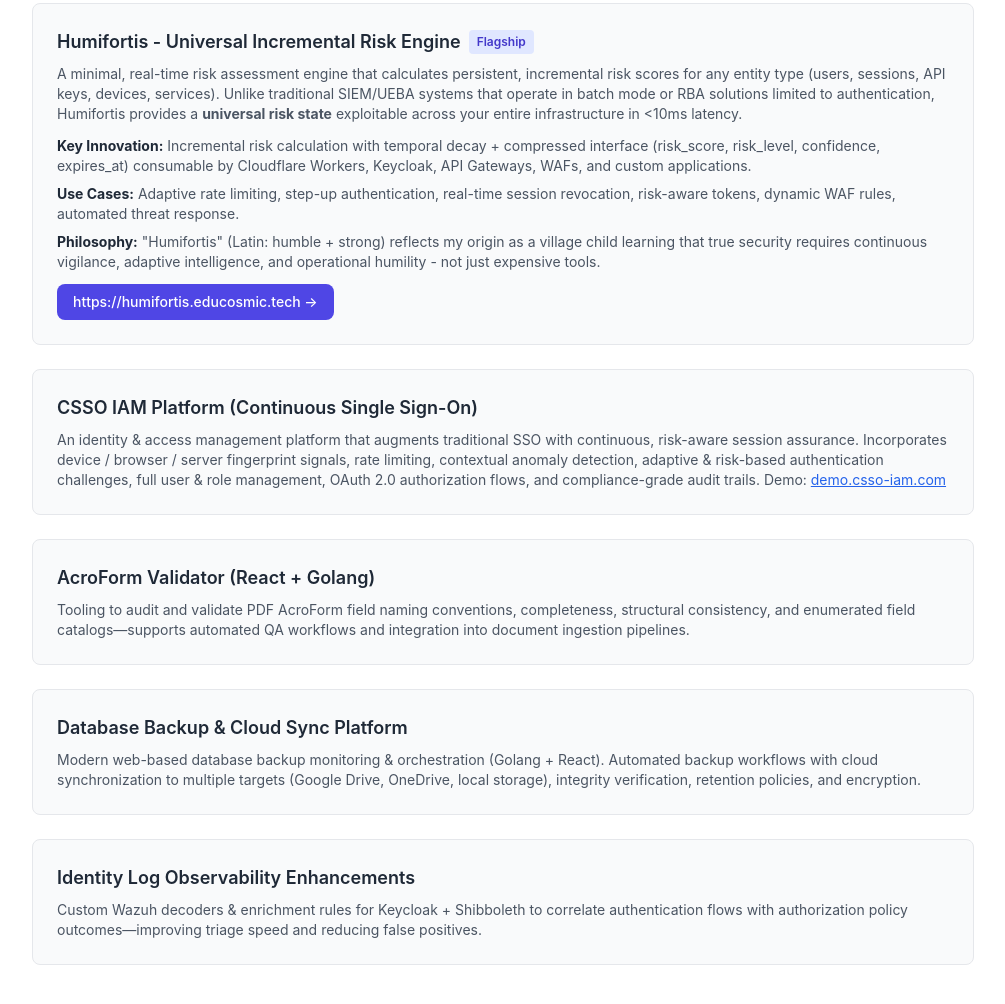
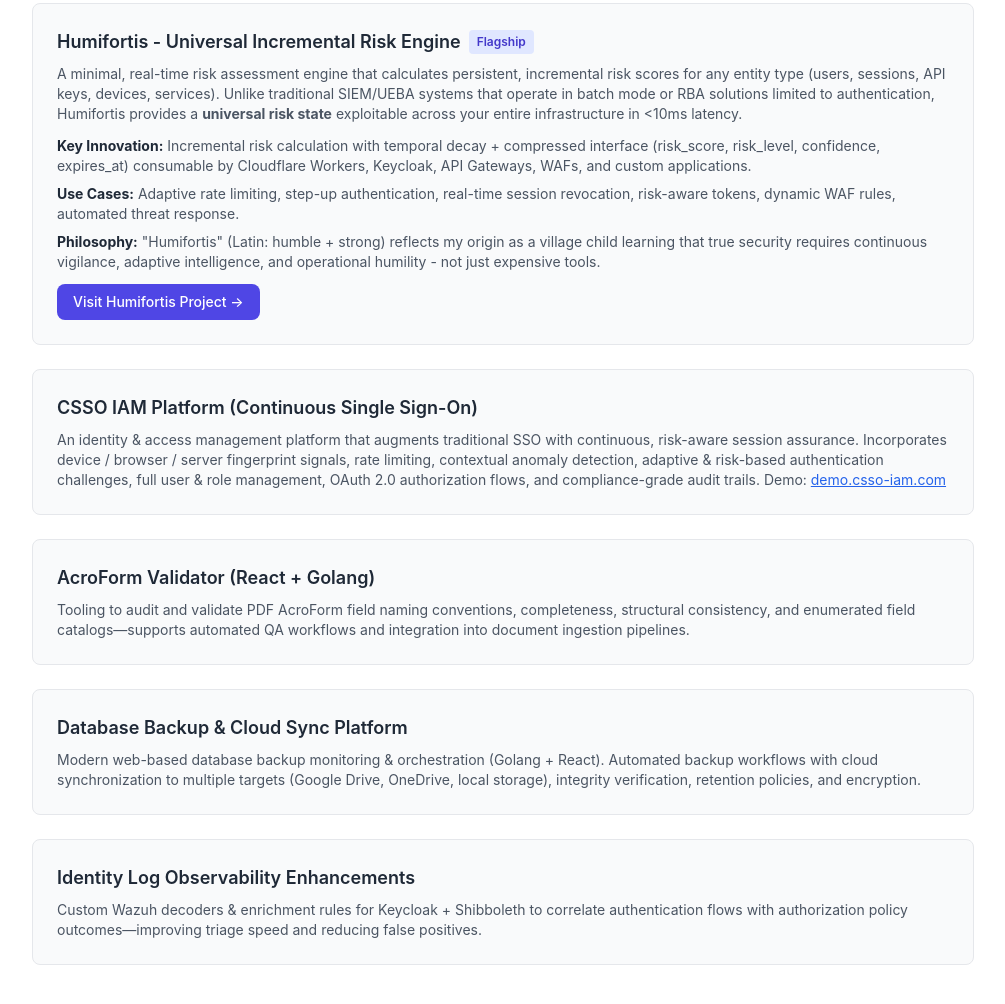
Before and after one commit to tsognong/tsognong.github.io, a website: page index.html in a window 1280 px wide. Shown: the part 3485-4489 px from the top of the page, without its empty margins (137-1142 px from the left). Drawn offline with nearby package versions, Linux system fonts and the light colour scheme; files that its build step writes are made by us from their sources.

Commit message:
Fix Humifortis link visibility: change button text to 'Visit Humifortis Project'

```diff
--- a/index.html
+++ b/index.html
@@ -299,7 +299,7 @@
         <p class="mt-2"><strong class="text-gray-800">Philosophy:</strong> "Humifortis" (Latin: humble + strong) reflects my origin as a village child learning that true security requires continuous vigilance, adaptive intelligence, and operational humility - not just expensive tools.</p>
       </div>
       <div class="mt-3">
-        <a href="https://humifortis.educosmic.tech" target="_blank" class="inline-block bg-indigo-600 text-white px-4 py-2 rounded-lg hover:bg-indigo-700 transition text-sm font-medium">https://humifortis.educosmic.tech →</a>
+        <a href="https://humifortis.educosmic.tech" target="_blank" class="inline-block bg-indigo-600 text-white px-4 py-2 rounded-lg hover:bg-indigo-700 transition text-sm font-medium">Visit Humifortis Project →</a>
       </div>
     </div>
     <div class="p-6 border rounded-lg bg-gray-50 hover:shadow-md transition">
```
